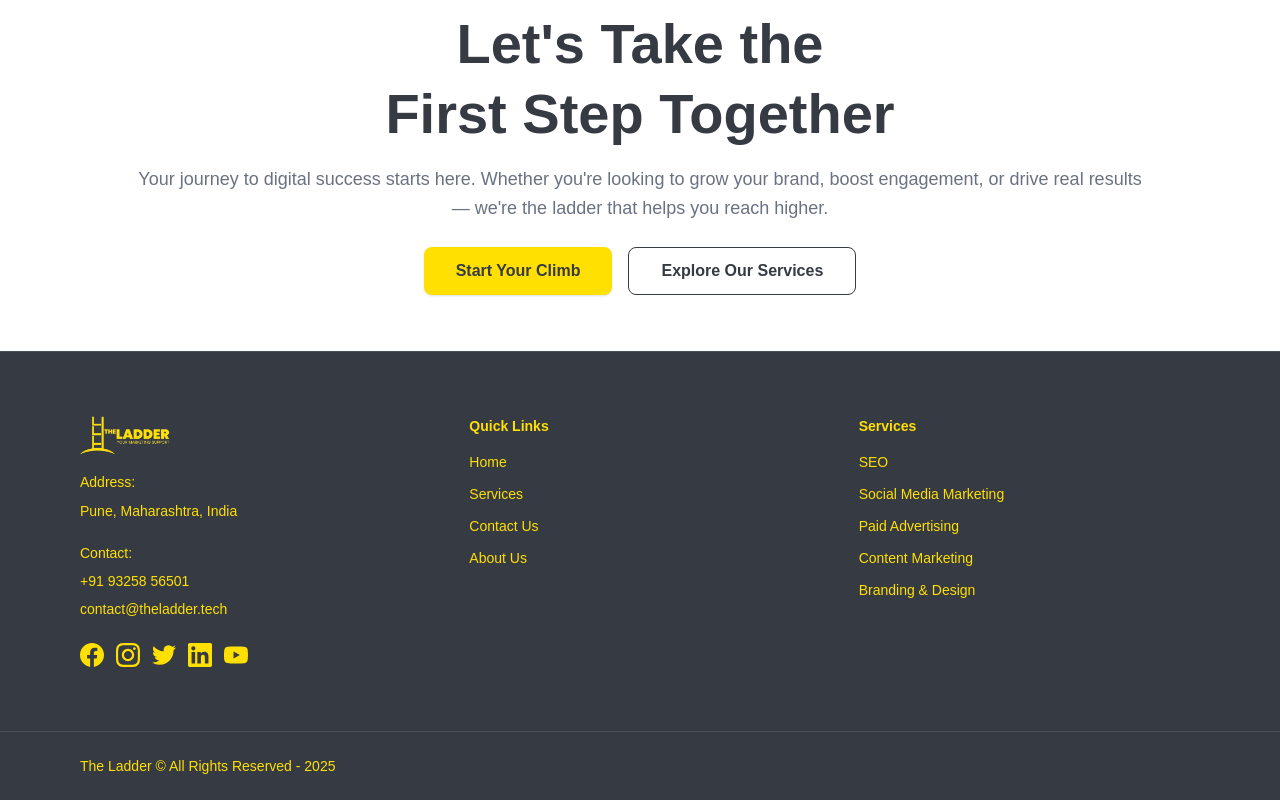
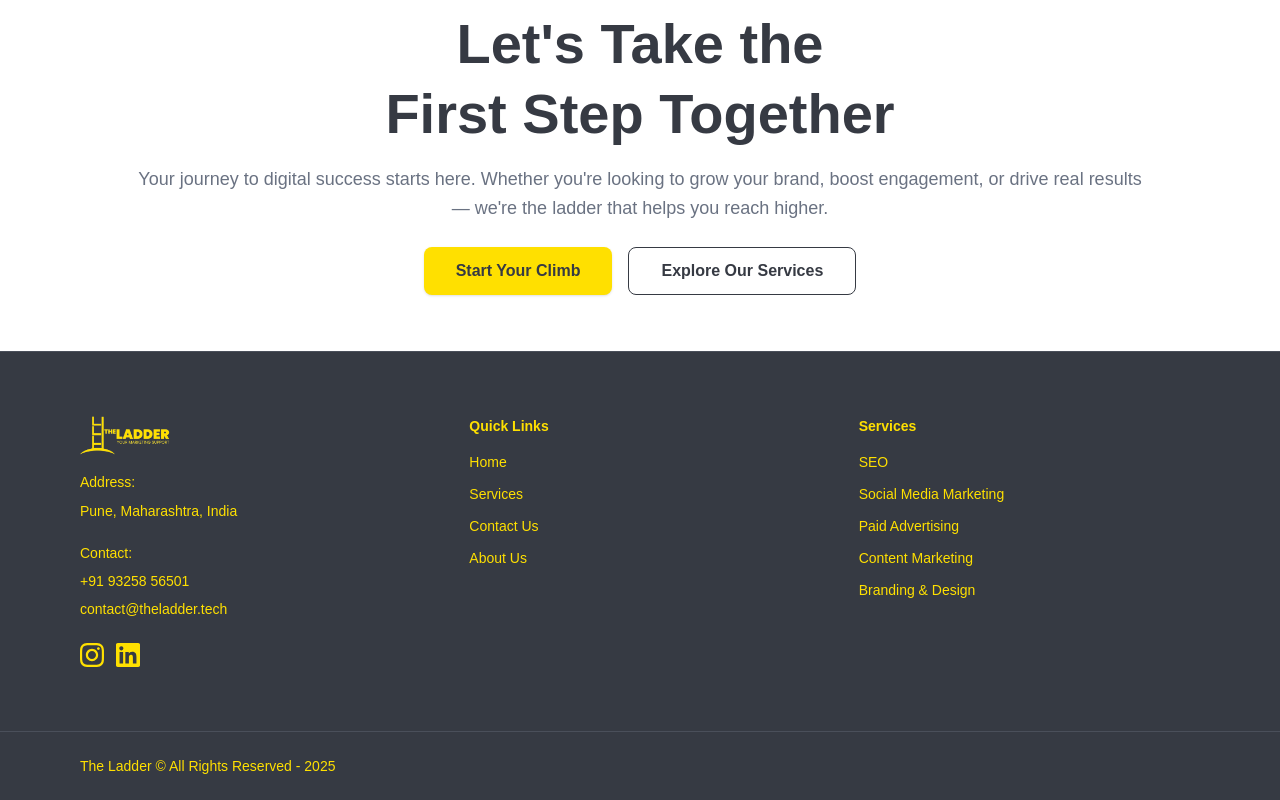
Before and after one commit to umar7shaikh/The-Ladder-Web, a Next.js app: page /marketing in a window 1280 px wide. Shown: the part 6443-7243 px from the top of the page. Built offline with nearby package versions, Linux system fonts and the light colour scheme.

Commit message:
chnaged the number removed the unncessary links

```diff
--- a/components/marketing/CommonComponents/MarketFooter.tsx
+++ b/components/marketing/CommonComponents/MarketFooter.tsx
@@ -38,20 +38,9 @@ export default function MarketFooter() {
 
             {/* Social Icons */}
             <div className="flex items-center gap-3 mt-2">
-              <Link
-                href="https://facebook.com"
-                target="_blank"
-                rel="noopener noreferrer"
-                className="text-[#FFE000] hover:text-[#E6CA00] transition-colors duration-300"
-                aria-label="Facebook"
-              >
-                <svg width="24" height="24" viewBox="0 0 24 24" fill="currentColor">
-                  <path d="M24 12.073c0-6.627-5.373-12-12-12s-12 5.373-12 12c0 5.99 4.388 10.954 10.125 11.854v-8.385H7.078v-3.47h3.047V9.43c0-3.007 1.792-4.669 4.533-4.669 1.312 0 2.686.235 2.686.235v2.953H15.83c-1.491 0-1.956.925-1.956 1.874v2.25h3.328l-.532 3.47h-2.796v8.385C19.612 23.027 24 18.062 24 12.073z"/>
-                </svg>
-              </Link>
 
               <Link
-                href="https://instagram.com"
+                href="https://www.instagram.com/theladderstech?utm_source=qr&igsh=MXc2ZDZudnNqOWtlZQ=="
                 target="_blank"
                 rel="noopener noreferrer"
                 className="text-[#FFE000] hover:text-[#E6CA00] transition-colors duration-300"
@@ -62,20 +51,9 @@ export default function MarketFooter() {
                 </svg>
               </Link>
 
-              <Link
-                href="https://twitter.com"
-                target="_blank"
-                rel="noopener noreferrer"
-                className="text-[#FFE000] hover:text-[#E6CA00] transition-colors duration-300"
-                aria-label="Twitter"
-              >
-                <svg width="24" height="24" viewBox="0 0 24 24" fill="currentColor">
-                  <path d="M23.953 4.57a10 10 0 01-2.825.775 4.958 4.958 0 002.163-2.723c-.951.555-2.005.959-3.127 1.184a4.92 4.92 0 00-8.384 4.482C7.69 8.095 4.067 6.13 1.64 3.162a4.822 4.822 0 00-.666 2.475c0 1.71.87 3.213 2.188 4.096a4.904 4.904 0 01-2.228-.616v.06a4.923 4.923 0 003.946 4.827 4.996 4.996 0 01-2.212.085 4.936 4.936 0 004.604 3.417 9.867 9.867 0 01-6.102 2.105c-.39 0-.779-.023-1.17-.067a13.995 13.995 0 007.557 2.209c9.053 0 13.998-7.496 13.998-13.985 0-.21 0-.42-.015-.63A9.935 9.935 0 0024 4.59z"/>
-                </svg>
-              </Link>
 
               <Link
-                href="https://linkedin.com"
+                href="https://www.linkedin.com/company/the-ladders-tech/"
                 target="_blank"
                 rel="noopener noreferrer"
                 className="text-[#FFE000] hover:text-[#E6CA00] transition-colors duration-300"
@@ -86,17 +64,6 @@ export default function MarketFooter() {
                 </svg>
               </Link>
 
-              <Link
-                href="https://youtube.com"
-                target="_blank"
-                rel="noopener noreferrer"
-                className="text-[#FFE000] hover:text-[#E6CA00] transition-colors duration-300"
-                aria-label="YouTube"
-              >
-                <svg width="24" height="24" viewBox="0 0 24 24" fill="currentColor">
-                  <path d="M23.498 6.186a3.016 3.016 0 0 0-2.122-2.136C19.505 3.545 12 3.545 12 3.545s-7.505 0-9.377.505A3.017 3.017 0 0 0 .502 6.186C0 8.07 0 12 0 12s0 3.93.502 5.814a3.016 3.016 0 0 0 2.122 2.136c1.871.505 9.376.505 9.376.505s7.505 0 9.377-.505a3.015 3.015 0 0 0 2.122-2.136C24 15.93 24 12 24 12s0-3.93-.502-5.814zM9.545 15.568V8.432L15.818 12l-6.273 3.568z"/>
-                </svg>
-              </Link>
             </div>
           </div>
 
--- a/components/technical/TechCommonComponents/TechFooter.tsx
+++ b/components/technical/TechCommonComponents/TechFooter.tsx
@@ -32,13 +32,13 @@ export default function TechFooter() {
               </p>
 
               <p className="font-medium text-[#D8F209] mt-3">Contact:</p>
-              <p>+1 (123) 456-7890</p>
-              <p>hello@theladdertech.com</p>
+              <p>+91 93258 56501</p>
+              <p>contact@theladders.tech</p>
             </div>
 
             {/* Social Icons */}
             <div className="flex items-center gap-3 mt-2">
-              <Link
+              {/* <Link
                 href="https://facebook.com"
                 target="_blank"
                 rel="noopener noreferrer"
@@ -48,10 +48,10 @@ export default function TechFooter() {
                 <svg width="24" height="24" viewBox="0 0 24 24" fill="currentColor">
                   <path d="M24 12.073c0-6.627-5.373-12-12-12s-12 5.373-12 12c0 5.99 4.388 10.954 10.125 11.854v-8.385H7.078v-3.47h3.047V9.43c0-3.007 1.792-4.669 4.533-4.669 1.312 0 2.686.235 2.686.235v2.953H15.83c-1.491 0-1.956.925-1.956 1.874v2.25h3.328l-.532 3.47h-2.796v8.385C19.612 23.027 24 18.062 24 12.073z"/>
                 </svg>
-              </Link>
+              </Link> */}
 
               <Link
-                href="https://instagram.com"
+                href="https://www.instagram.com/theladderstech?utm_source=qr&igsh=MXc2ZDZudnNqOWtlZQ=="
                 target="_blank"
                 rel="noopener noreferrer"
                 className="text-[#D8F209] hover:text-[#c4db08] transition-colors duration-300"
@@ -61,7 +61,7 @@ export default function TechFooter() {
                   <path d="M12 2.163c3.204 0 3.584.012 4.85.07 3.252.148 4.771 1.691 4.919 4.919.058 1.265.069 1.645.069 4.849 0 3.205-.012 3.584-.069 4.849-.149 3.225-1.664 4.771-4.919 4.919-1.266.058-1.644.07-4.85.07-3.204 0-3.584-.012-4.849-.07-3.26-.149-4.771-1.699-4.919-4.92-.058-1.265-.07-1.644-.07-4.849 0-3.204.013-3.583.07-4.849.149-3.227 1.664-4.771 4.919-4.919 1.266-.057 1.645-.069 4.849-.069zm0-2.163c-3.259 0-3.667.014-4.947.072-4.358.2-6.78 2.618-6.98 6.98-.059 1.281-.073 1.689-.073 4.948 0 3.259.014 3.668.072 4.948.2 4.358 2.618 6.78 6.98 6.98 1.281.058 1.689.072 4.948.072 3.259 0 3.668-.014 4.948-.072 4.354-.2 6.782-2.618 6.979-6.98.059-1.28.073-1.689.073-4.948 0-3.259-.014-3.667-.072-4.947-.196-4.354-2.617-6.78-6.979-6.98-1.281-.059-1.69-.073-4.949-.073zm0 5.838c-3.403 0-6.162 2.759-6.162 6.162s2.759 6.163 6.162 6.163 6.162-2.759 6.162-6.163c0-3.403-2.759-6.162-6.162-6.162zm0 10.162c-2.209 0-4-1.79-4-4 0-2.209 1.791-4 4-4s4 1.791 4 4c0 2.21-1.791 4-4 4zm6.406-11.845c-.796 0-1.441.645-1.441 1.44s.645 1.44 1.441 1.44c.795 0 1.439-.645 1.439-1.44s-.644-1.44-1.439-1.44z"/>
                 </svg>
               </Link>
-
+{/*
               <Link
                 href="https://twitter.com"
                 target="_blank"
@@ -72,10 +72,10 @@ export default function TechFooter() {
                 <svg width="24" height="24" viewBox="0 0 24 24" fill="currentColor">
                   <path d="M23.953 4.57a10 10 0 01-2.825.775 4.958 4.958 0 002.163-2.723c-.951.555-2.005.959-3.127 1.184a4.92 4.92 0 00-8.384 4.482C7.69 8.095 4.067 6.13 1.64 3.162a4.822 4.822 0 00-.666 2.475c0 1.71.87 3.213 2.188 4.096a4.904 4.904 0 01-2.228-.616v.06a4.923 4.923 0 003.946 4.827 4.996 4.996 0 01-2.212.085 4.936 4.936 0 004.604 3.417 9.867 9.867 0 01-6.102 2.105c-.39 0-.779-.023-1.17-.067a13.995 13.995 0 007.557 2.209c9.053 0 13.998-7.496 13.998-13.985 0-.21 0-.42-.015-.63A9.935 9.935 0 0024 4.59z"/>
                 </svg>
-              </Link>
+              </Link> */}
 
               <Link
-                href="https://linkedin.com"
+                href="https://www.linkedin.com/company/the-ladders-tech/"
                 target="_blank"
                 rel="noopener noreferrer"
                 className="text-[#D8F209] hover:text-[#c4db08] transition-colors duration-300"
@@ -86,7 +86,7 @@ export default function TechFooter() {
                 </svg>
               </Link>
 
-              <Link
+              {/* <Link
                 href="https://youtube.com"
                 target="_blank"
                 rel="noopener noreferrer"
@@ -96,7 +96,7 @@ export default function TechFooter() {
                 <svg width="24" height="24" viewBox="0 0 24 24" fill="currentColor">
                   <path d="M23.498 6.186a3.016 3.016 0 0 0-2.122-2.136C19.505 3.545 12 3.545 12 3.545s-7.505 0-9.377.505A3.017 3.017 0 0 0 .502 6.186C0 8.07 0 12 0 12s0 3.93.502 5.814a3.016 3.016 0 0 0 2.122 2.136c1.871.505 9.376.505 9.376.505s7.505 0 9.377-.505a3.015 3.015 0 0 0 2.122-2.136C24 15.93 24 12 24 12s0-3.93-.502-5.814zM9.545 15.568V8.432L15.818 12l-6.273 3.568z"/>
                 </svg>
-              </Link>
+              </Link> */}
             </div>
           </div>
 
```
